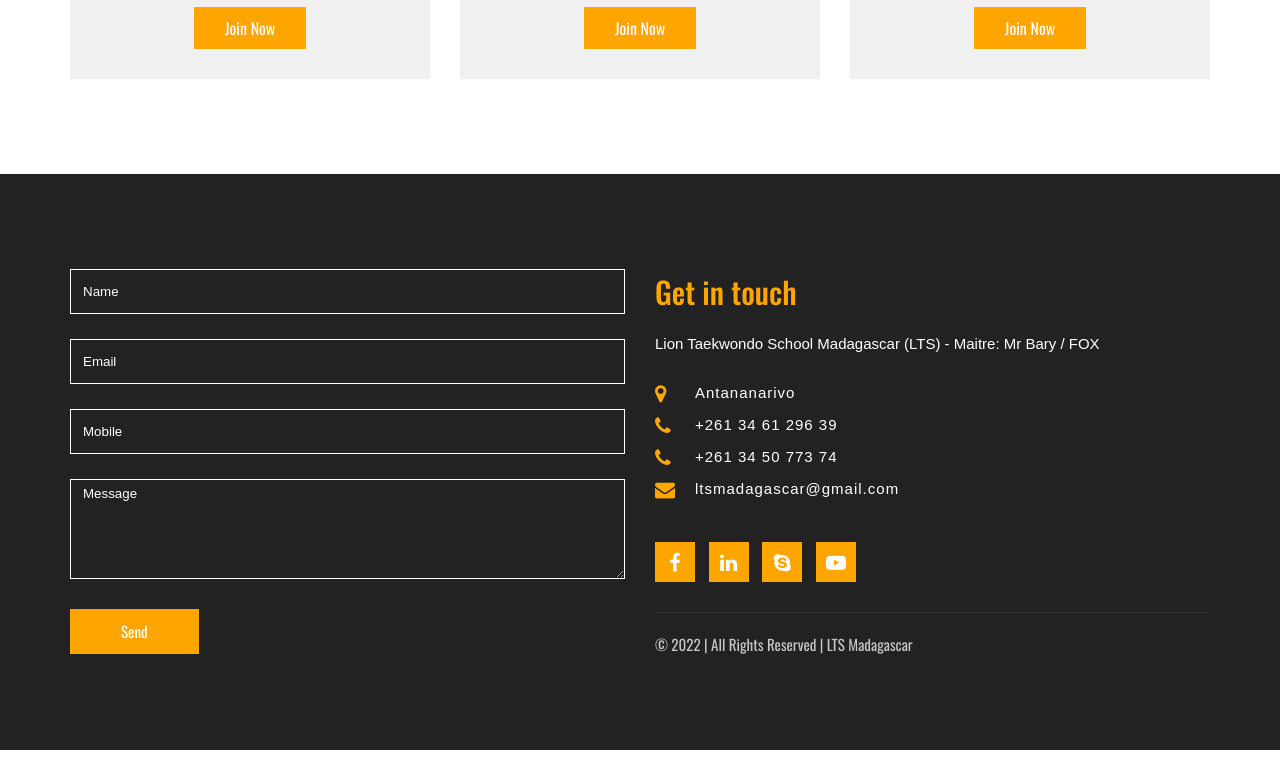
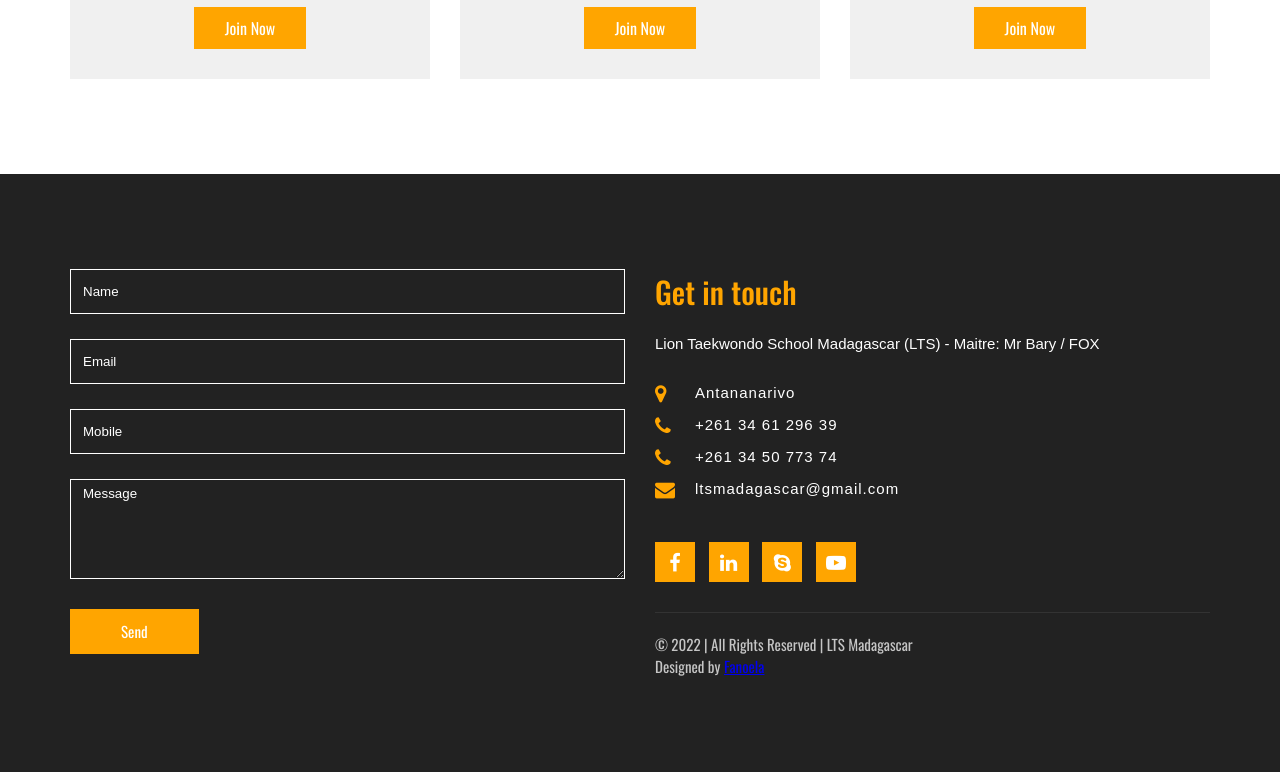
Before and after one commit to fanoelamanohisoa/LTS, a plain HTML site: page index.html in a window 1280 px wide. Shown: the part 6635-7407 px from the top of the page. Before the commit the page ends 7385 px from the top, so only its background shows below. Drawn offline with nearby package versions, Linux system fonts and the light colour scheme.

Commit message:
Update index.html

```diff
--- a/index.html
+++ b/index.html
@@ -466,7 +466,7 @@
                   </div>
 
                   <div class="copy">
-                        &copy; 2022 | All Rights Reserved | LTS Madagascar
+                        &copy; 2022 | All Rights Reserved | LTS Madagascar <br>Designed by <a href="https://fanoela.mg/" target="blank">Fanoela</a>
                   </div>
             </div>
         </div>
```
